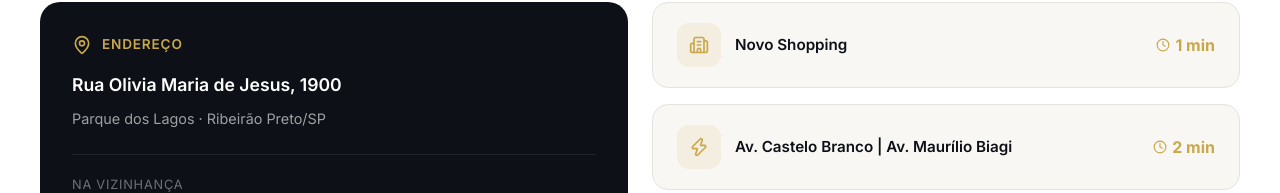
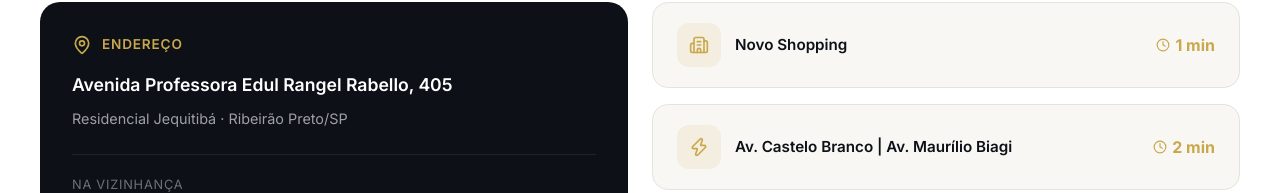
Before and after one commit to lfestucci3-hash/apartamento, a Next.js app: page / in a window 1280 px wide. Shown: the part 7734-7927 px from the top of the page. Built offline with nearby package versions, Linux system fonts and the light colour scheme; no server answers.

Commit message:
atualização da parte de localização e mapa

```diff
--- a/components/sections/Localizacao.tsx
+++ b/components/sections/Localizacao.tsx
@@ -57,7 +57,7 @@
             style={{ borderRadius: "1.25rem", overflow: "hidden", border: "1px solid var(--brand-border)", boxShadow: "0 4px 24px rgba(13,17,23,0.08)" }}
           >
             <iframe
-              src="https://www.google.com/maps/embed?pb=!1m18!1m12!1m3!1d3710.7123456789!2d-47.7654321!3d-21.1789!2m3!1f0!2f0!3f0!3m2!1i1024!2i768!4f13.1!3m3!1m2!1s0x94b9bb5a8c8d3b25%3A0x1234567890abcdef!2sRua%20Olivia%20Maria%20de%20Jesus%2C%201900%2C%20Ribeir%C3%A3o%20Preto%20-%20SP!5e0!3m2!1spt-BR!2sbr!4v1234567890"
+              src="https://www.google.com/maps/embed?pb=!1m18!1m12!1m3!1d1323.4271953482948!2d-47.76633128515283!3d-21.21222827710527!2m3!1f0!2f0!3f0!3m2!1i1024!2i768!4f13.1!3m3!1m2!1s0x94b9b8a057e82b55%3A0x78dad3b38bcbd16a!2sMRV%20Parque%20Reino%20da%20Inglaterra!5e1!3m2!1spt-BR!2sbr!4v1792266746511!5m2!1spt-BR!2sbr"
               width="100%"
               height="400"
               style={{ border: 0, display: "block" }}
@@ -97,10 +97,10 @@
                 </span>
               </div>
               <p style={{ fontSize: "1.1rem", fontWeight: 600, lineHeight: 1.5, marginBottom: "0.5rem" }}>
-                Rua Olivia Maria de Jesus, 1900
+                Avenida Professora Edul Rangel Rabello, 405
               </p>
               <p style={{ color: "rgba(255,255,255,0.6)", fontSize: "0.9rem" }}>
-                Parque dos Lagos · Ribeirão Preto/SP
+                Residencial Jequitibá · Ribeirão Preto/SP
               </p>
               <div style={{ marginTop: "1.5rem", borderTop: "1px solid rgba(255,255,255,0.08)", paddingTop: "1.25rem" }}>
                 <p style={{ fontSize: "0.8rem", color: "rgba(255,255,255,0.4)", marginBottom: "0.75rem", textTransform: "uppercase", letterSpacing: "0.06em" }}>
```
